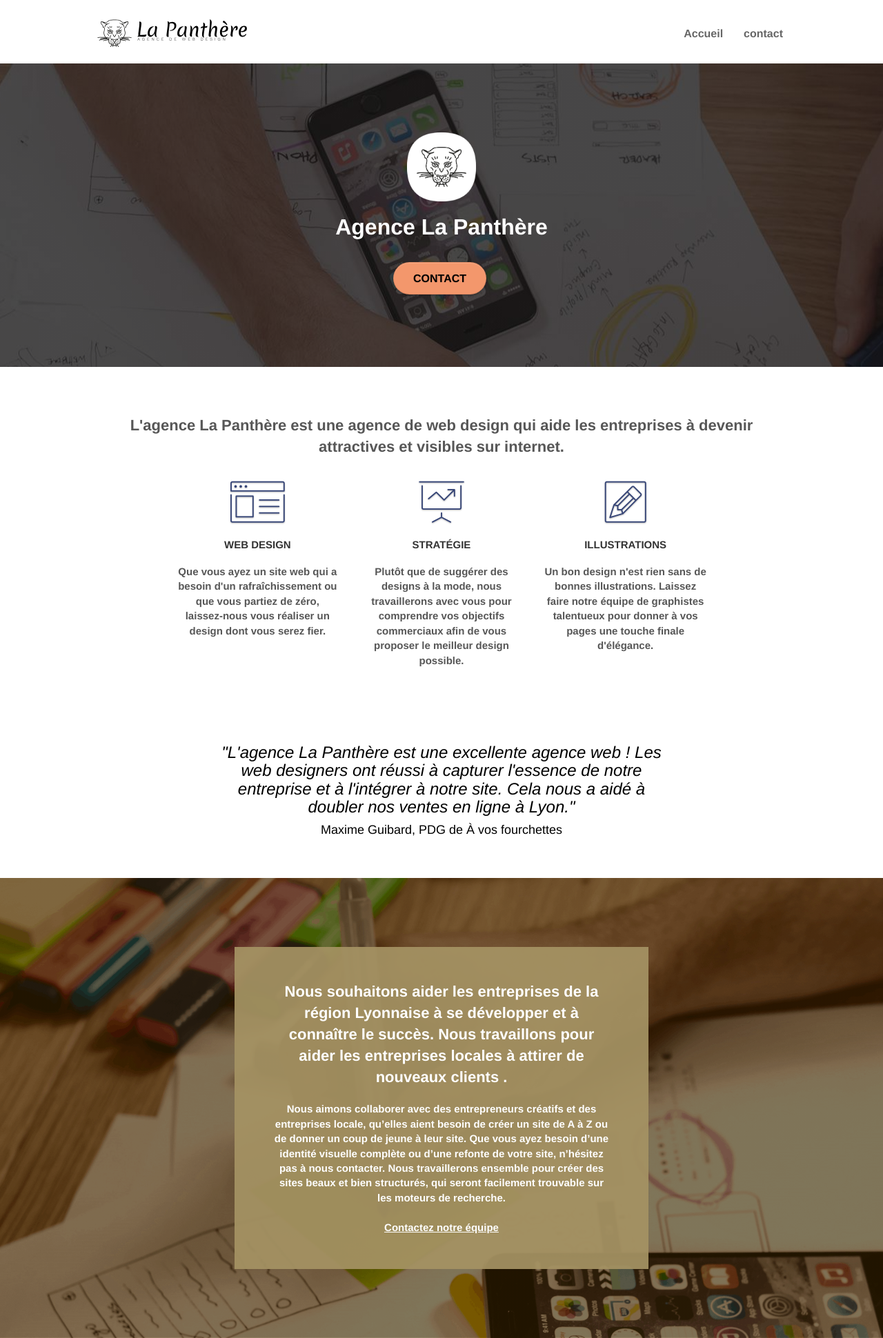
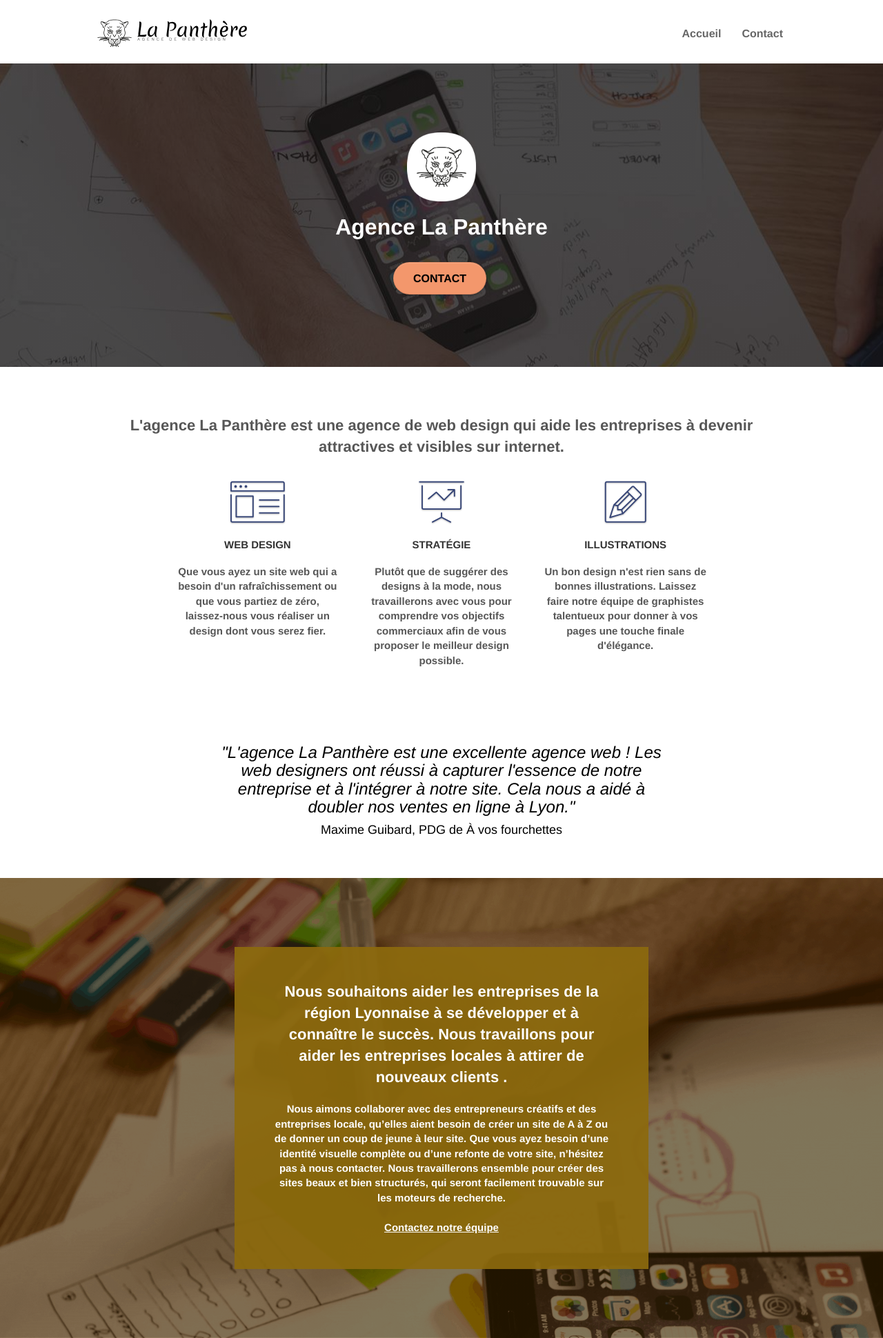
Before and after one commit to FrancisPj/Projet4_VI, a plain HTML site: page index.html in a window 1280 px wide. Shown: the top 1940 px of the page at 69% size. Drawn offline with Linux system fonts and the light colour scheme.

Commit message:
correction texte Contact

```diff
--- a/index.html
+++ b/index.html
@@ -2,7 +2,7 @@
 <html lang=fr>
 <head>
 	<meta charset=utf-8>
-	<meta name=description content="Agence web à lyon, stratégie web, web design, illustrations, design de site web, site web, web, internet, site internet, site">
+	<meta name=description content="Entreprise webdesign Lyon, Agence web à lyon, stratégie web, web design, illustrations, design de site web, site web, web, internet, site internet, site">
 	<meta name=viewport content="width=device-width, initial-scale=1.0, viewport-fit=cover">
 	<link rel="shortcut icon" type=image/png href=favicon.jpg>
 	<link rel=canonical href=https://francispj.github.io/Projet4_VI/>
@@ -10,7 +10,7 @@
 	<link rel=stylesheet type=text/css href=css/font-awesome.min.css>
 	<link rel=stylesheet type=text/css href=css/et-line.min.css>
 	<link rel=stylesheet type=text/css href=style.css>
-	<title>La Panthère - Agence web de Lyon - Acceuil</title>
+	<title>La Panthère - Agence web de Lyon - Accueil</title>
 	<meta name=google-site-verification content=EJfT6YdlveQhnsHdglKpOZtJwIR9kL-oao3QutiyZb8>
 </head>
 <body>
@@ -31,7 +31,7 @@
 								<a href=index.html>Accueil</a>
 							</li>
 							<li>
-								<a href=page2.html>contact</a>
+								<a href=page2.html>Contact</a>
 							</li>
 						</ul>
 					</div>
--- a/style.css
+++ b/style.css
@@ -763,8 +763,8 @@ h4 {
 }
 
 .black-background {
-    background-color: rgba(165, 147, 99, 0.93);
-    padding: 40px 40px 40px 40px;
+    background-color: #8C6A0DED;
+    padding: 40px;
 }
 
 .bold-link {
@@ -800,7 +800,7 @@ h4 {
 }
 
 .ltc-white:hover {
-    color: #cccccc!important;
+    color: #3b0505!important;
 }
 
 .ltc-atomic-tangerine {
```
Also changed, not shown: page2.html (+2 -2 lines).
